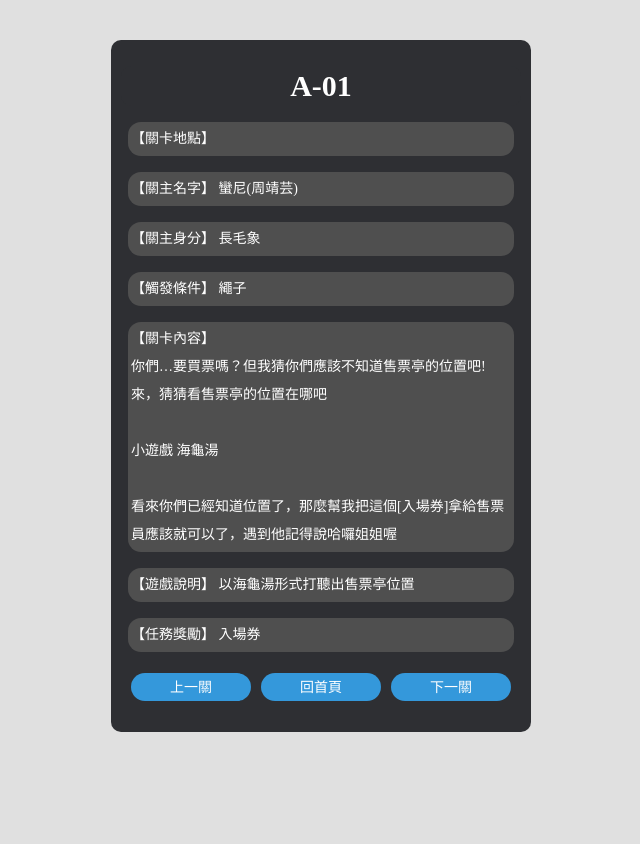
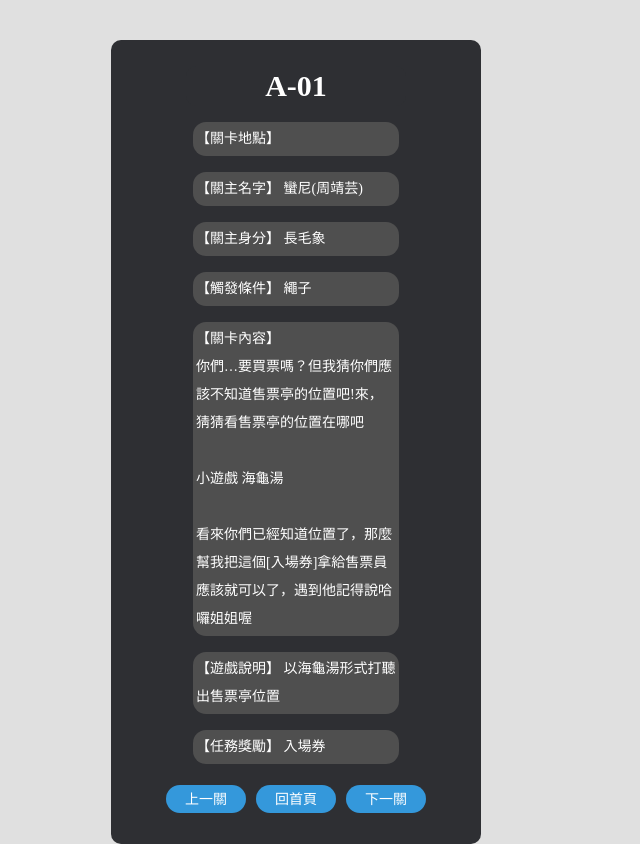
Before and after one commit to haoyu050735/MackayMuseum, a plain HTML site: page a01.html in a window 1280 px wide. Shown: the whole page, without its empty margins (269-909 px from the left). Before the commit the page ends 800 px from the top, so only its background shows below. Drawn offline with Linux system fonts and the light colour scheme.

Commit message:
Update suyinguanka.css

```diff
--- a/suyinguanka.css
+++ b/suyinguanka.css
@@ -1,6 +1,6 @@
 
 #everypage_frame  {
-width: 400px;
+width: 350px;
 padding: 10px;
 position: absolute;
 left: 50%;
@@ -19,7 +19,7 @@ vertical-align: middle;
 
 .everypage_title {
 font-family: "微軟正黑體"; font-size: 30px; font-weight: bold;
-width: 380px;
+width: 200px;
 line-height: 20px;
 text-align: center;
 color: white;
@@ -31,7 +31,7 @@ padding: 10px;
 .everypage_neiwun {
 font-size: 14px;
 font-family: "微軟正黑體";
-width: 380px;
+width: 200px;
 line-height: 28px;
 text-align: left;
 color: white;
@@ -43,7 +43,7 @@ padding: 3px;
 #btn_page {
 font-size: 14px;
 font-family: "微軟正黑體";
-width: 120px;
+width: 80px;
 height: 28px;
 line-height: 28px;
 text-align: center;
```
